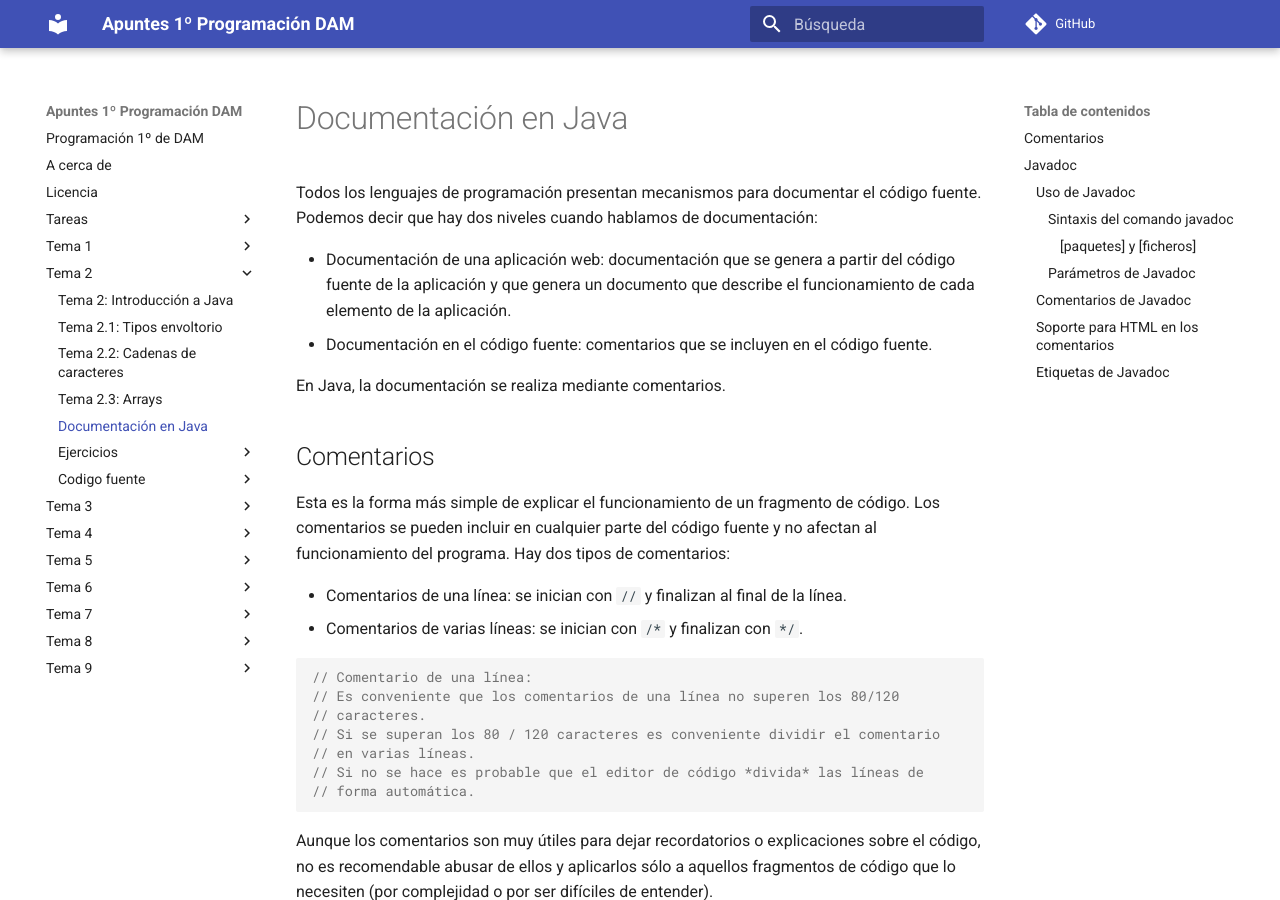
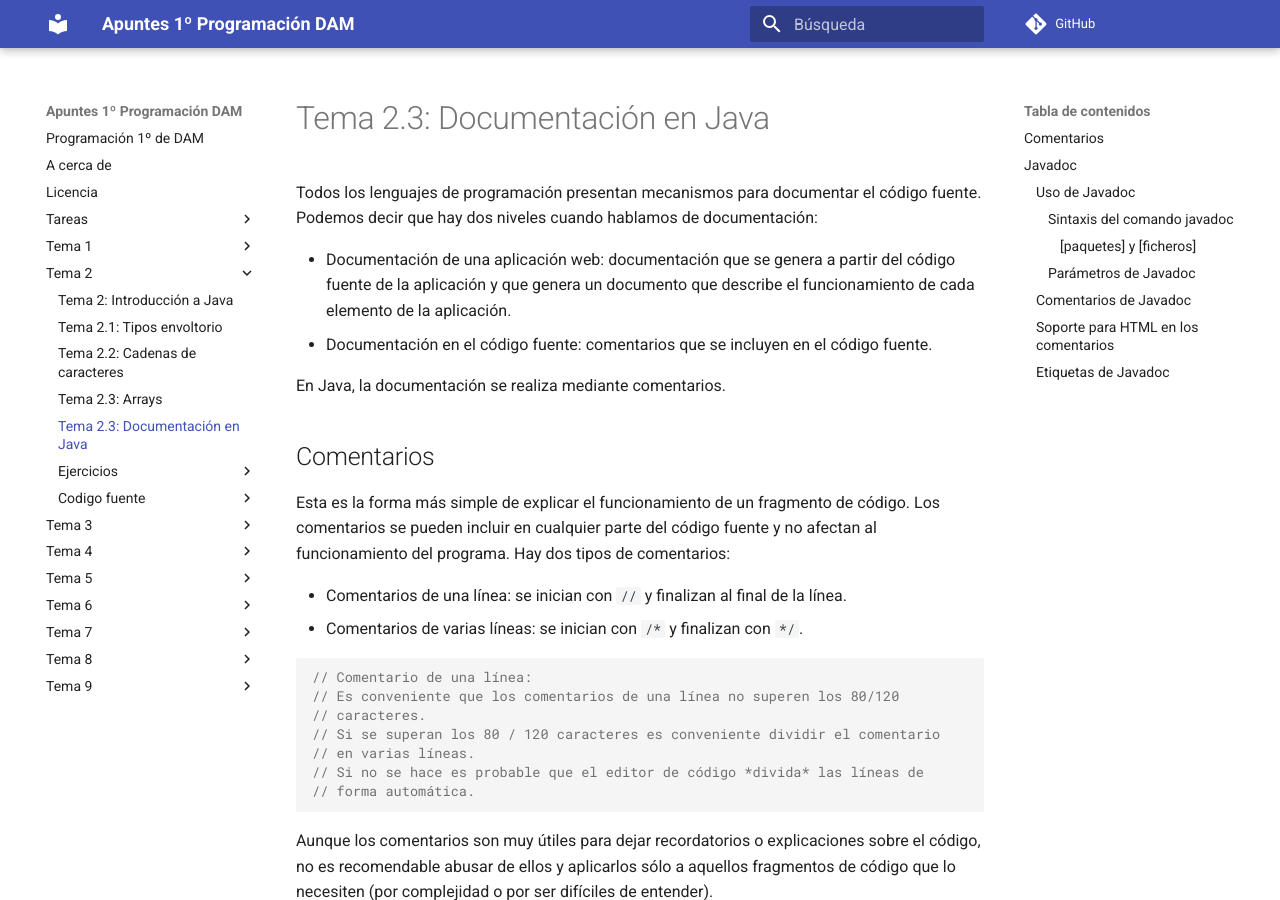
Before and after one commit to mmourazos/DAM_PR_Apuntes, an MkDocs documentation site: the page built from docs/Tema 2/T2.4 - Documentacion.md, in a window 1280 px wide and 900 px high. Built offline with MkDocs 1.6.1 and Material for MkDocs 9.7.7, drawn with Linux system fonts in a browser that asks for light colours; comment, search, counter and statistics services are not loaded.

Commit message:
Retoques + ejemplos.

```diff
--- a/docs/Tema 2/T2.4 - Documentacion.md
+++ b/docs/Tema 2/T2.4 - Documentacion.md
@@ -1,4 +1,4 @@
-# Documentación en Java
+# Tema 2.3: Documentación en Java
 
 Todos los lenguajes de programación presentan mecanismos para documentar el código fuente. Podemos decir que hay dos niveles cuando hablamos de documentación:
 
```
Also changed, not shown: 13 other files.
